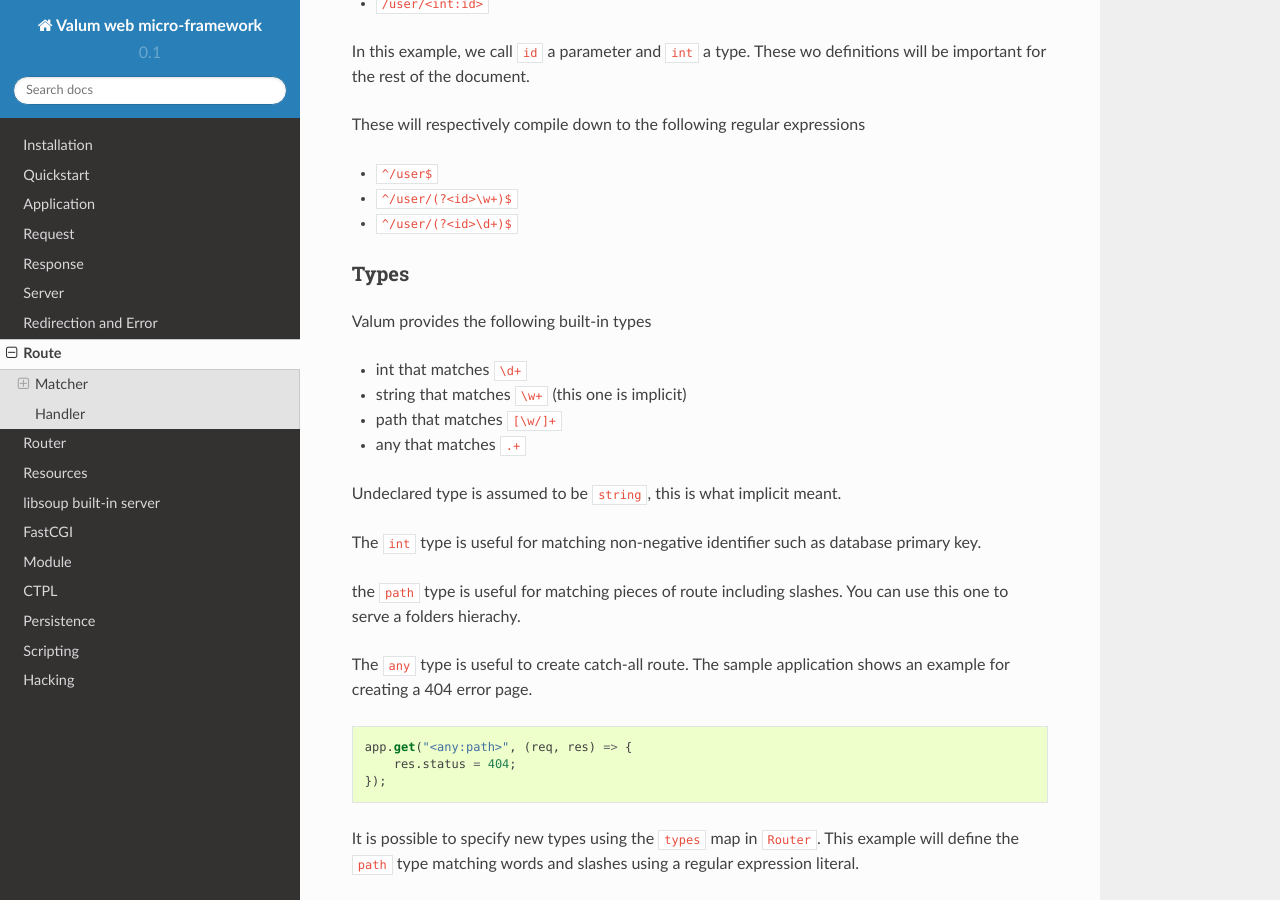
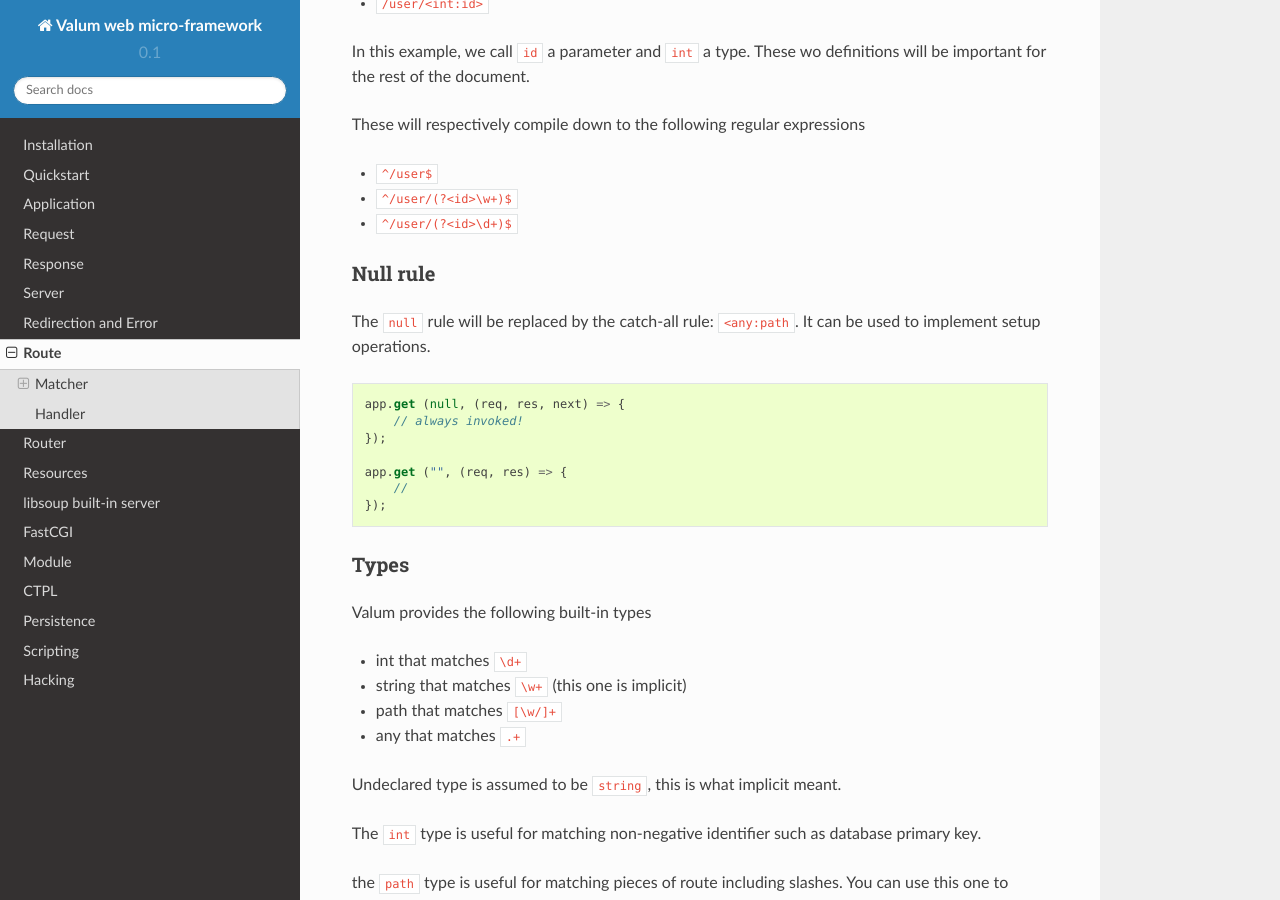
Before and after one commit to valum-framework/vsgi, a Sphinx documentation site: the page built from docs/route.rst, in a window 1280 px wide and 900 px high, scrolled down 1328 px. Built offline with Sphinx 7.4.7 and the Read the Docs theme 2.0.0, drawn with Linux system fonts in a browser that asks for light colours; pages that are not in the unit, such as notebooks, are missing from menus.

Commit message:
Route with a null rule will catch all request paths.
The rule used will automatically default to "<any:path>", according to the
definition of the any by the router. The matched path is made available in the
request parameters under the "path" key.

Since the router is principally rule-oriented, this feature allow a much better
integration of middlewares and setup operations.

Adds a test to ensure it works properly.

Documents the functionnality.

```diff
--- a/docs/route.rst
+++ b/docs/route.rst
@@ -71,6 +71,22 @@
 -  ``^/user$``
 -  ``^/user/(?<id>\w+)$``
 -  ``^/user/(?<id>\d+)$``
+
+Null rule
+~~~~~~~~~
+
+The ``null`` rule will be replaced by the catch-all rule: ``<any:path``. It can
+be used to implement setup operations.
+
+.. code:: vala
+
+    app.get (null, (req, res, next) => {
+        // always invoked!
+    });
+
+    app.get ("", (req, res) => {
+        //
+    });
 
 Types
 ~~~~~
--- a/docs/router.rst
+++ b/docs/router.rst
@@ -14,6 +14,10 @@
 .. code:: vala
 
     app.get ("rule", (req, res) => {});
+
+The rule has to respect the rule syntax described in :doc:`route`. It will be
+compiled down to a regex which named groups are made accessible through
+:doc:`vsgi/request` parameters.
 
 Helpers for the HTTP/1.1 protocol and the extra ``TRACE`` methods are included.
 
```
Also changed, not shown: 5 other files.
